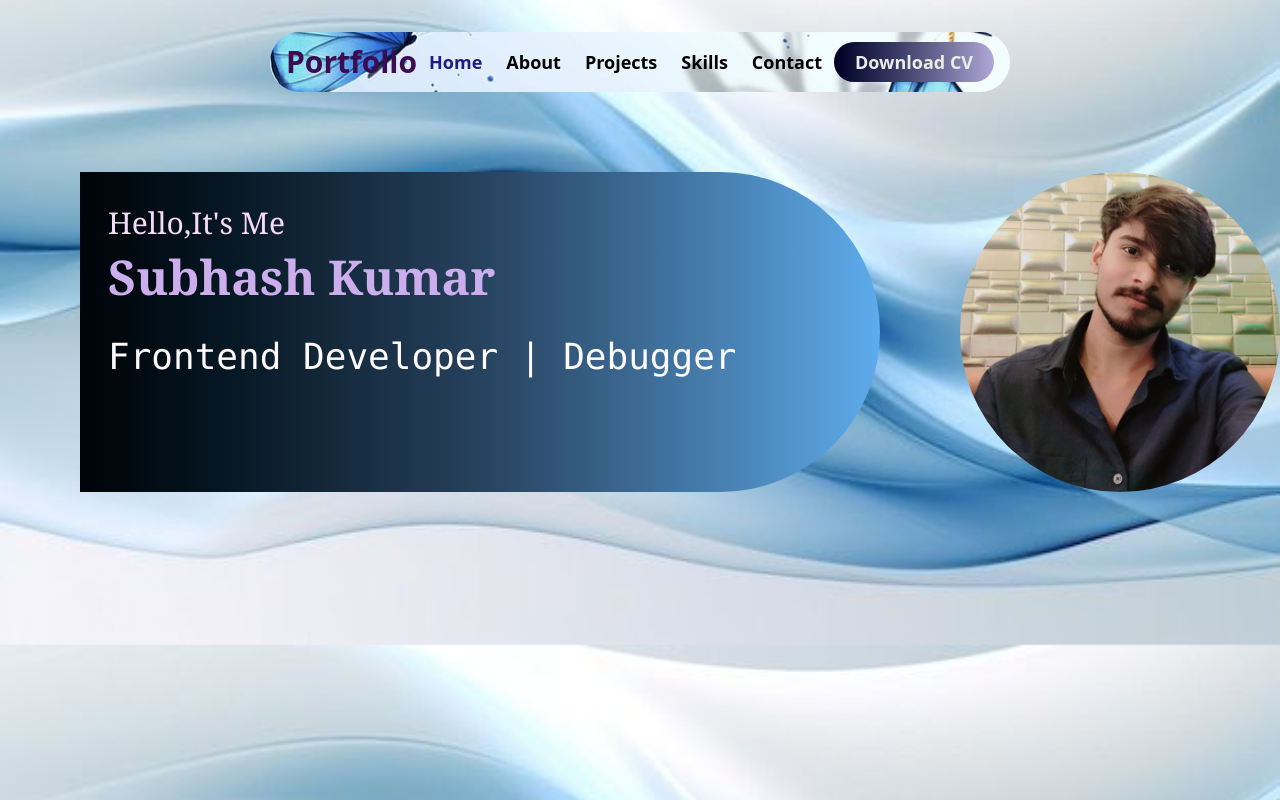
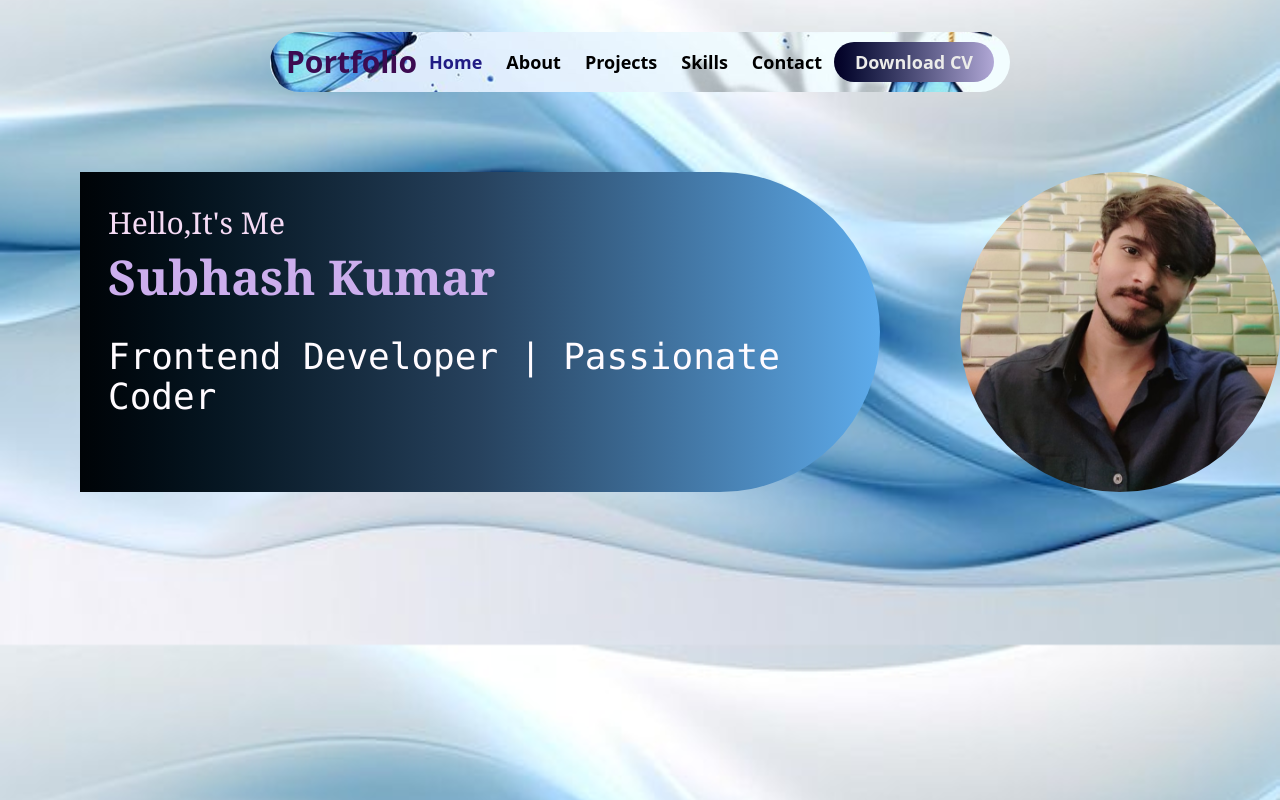
Before and after one commit to Subhashkr15/portfolio, a React (Vite) app: page / in a window 1280 px wide. Built offline with nearby package versions, Linux system fonts and the light colour scheme.

Commit message:
change in home

```diff
--- a/src/components/home/Home.jsx
+++ b/src/components/home/Home.jsx
@@ -11,7 +11,7 @@ function Home() {
           Subhash Kumar
         </h1>
         <p className="text-[#fffbff] md:pt-9 pt-4 md:text-4xl text-xl font-mono">
-          Frontend Developer | Debugger
+          Frontend Developer | Passionate Coder
         </p>
       </div>
       <div className="md:max-h-130 md:max-w-130 h-80 w-80 mt-15 md:mt-0">
```
